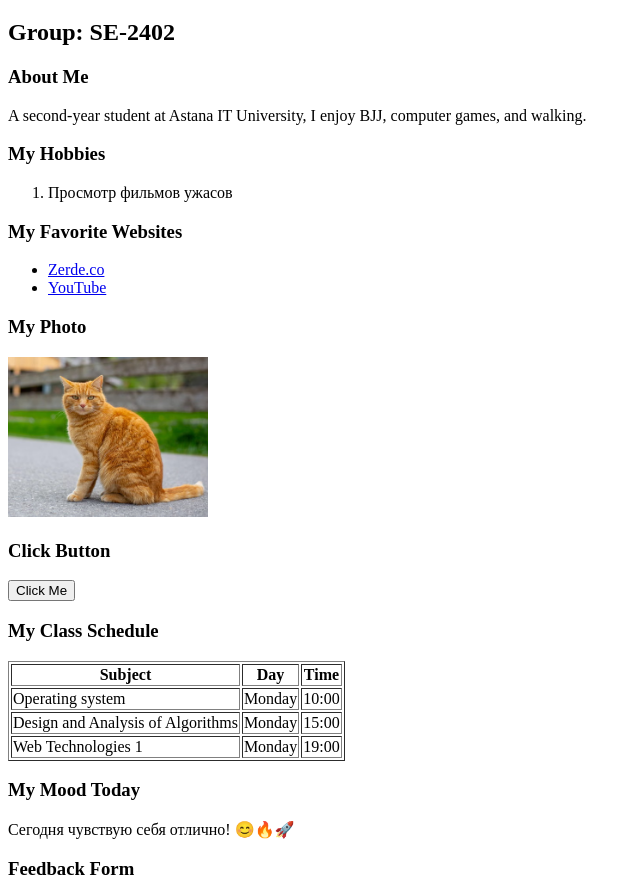
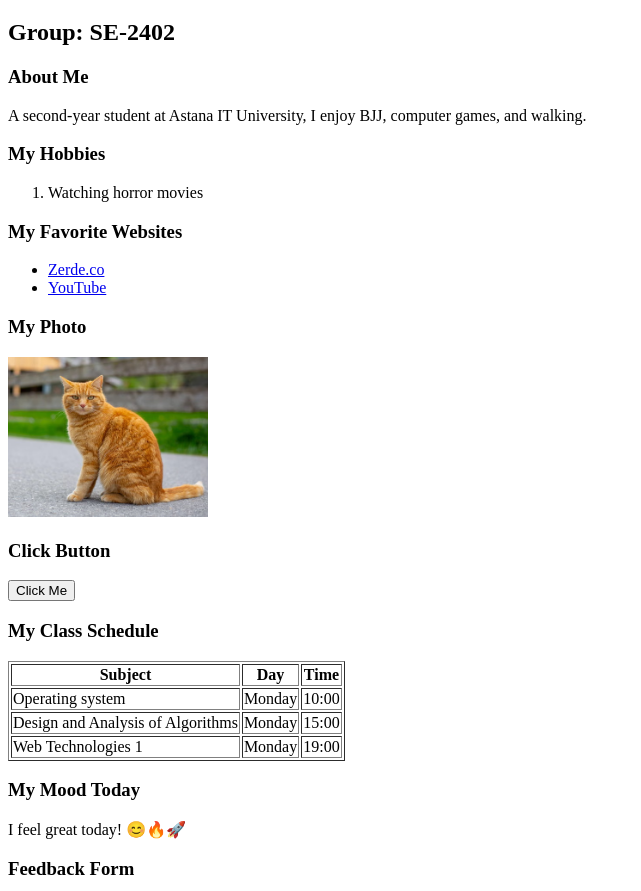
Before and after one commit to thedids10/homework, a plain HTML site: page index.html in a window 1280 px wide. Shown: the part 61-952 px from the top of the page, without its empty margins (0-641 px from the left). Drawn offline with Linux system fonts and the light colour scheme.

Commit message:
Update index.html

```diff
--- a/index.html
+++ b/index.html
@@ -12,7 +12,7 @@
 
     <h3>My Hobbies</h3>
     <ol>
-        <li>Просмотр фильмов ужасов</li>
+        <li>Watching horror movies</li>
     </ol>
 
     <h3>My Favorite Websites</h3>
@@ -36,7 +36,7 @@
     </table>
 
     <h3>My Mood Today</h3>
-    <p>Сегодня чувствую себя отлично! 😊🔥🚀</p>
+    <p>I feel great today! 😊🔥🚀</p>
 
     <h3>Feedback Form</h3>
     <form>
```
